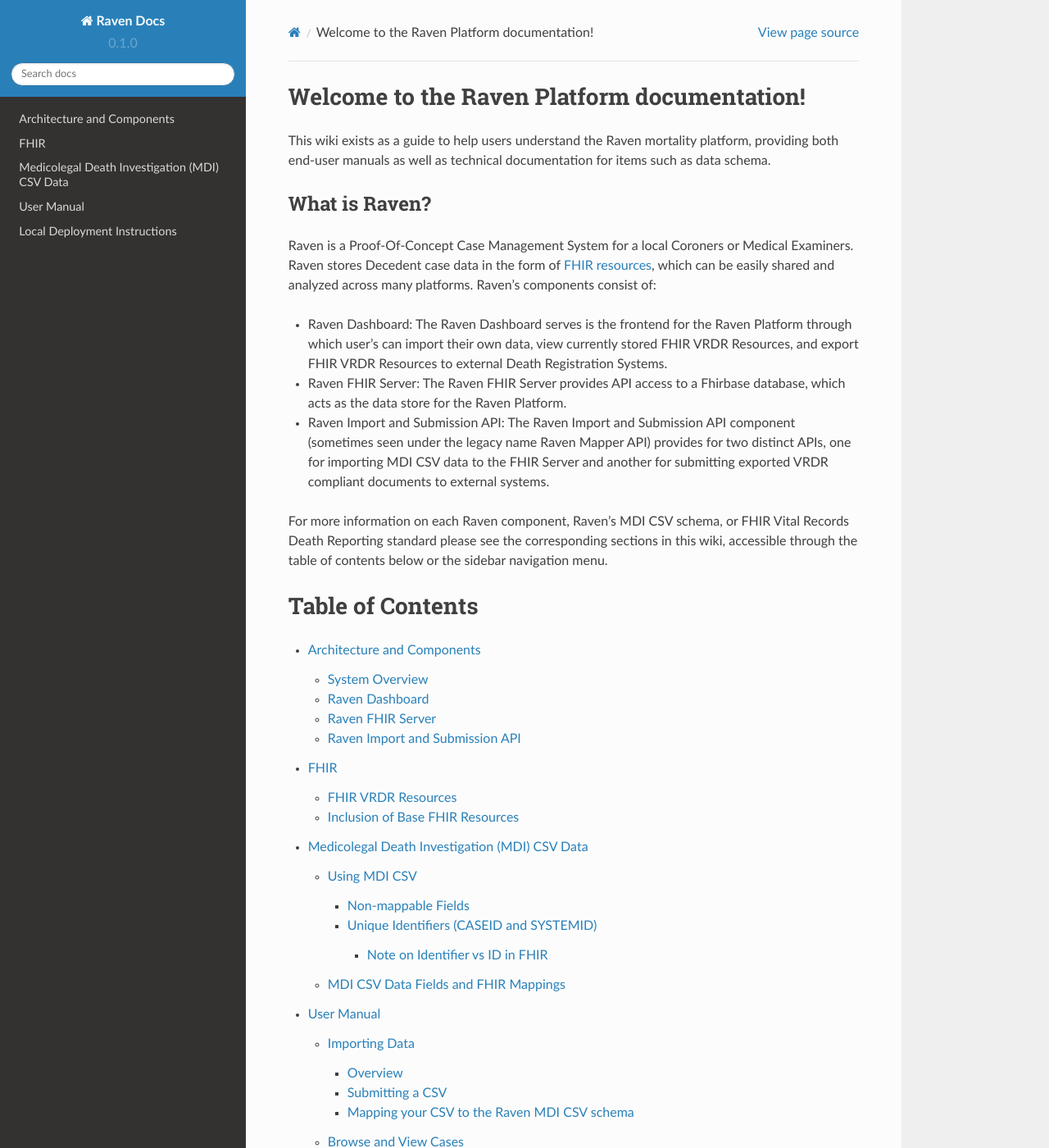
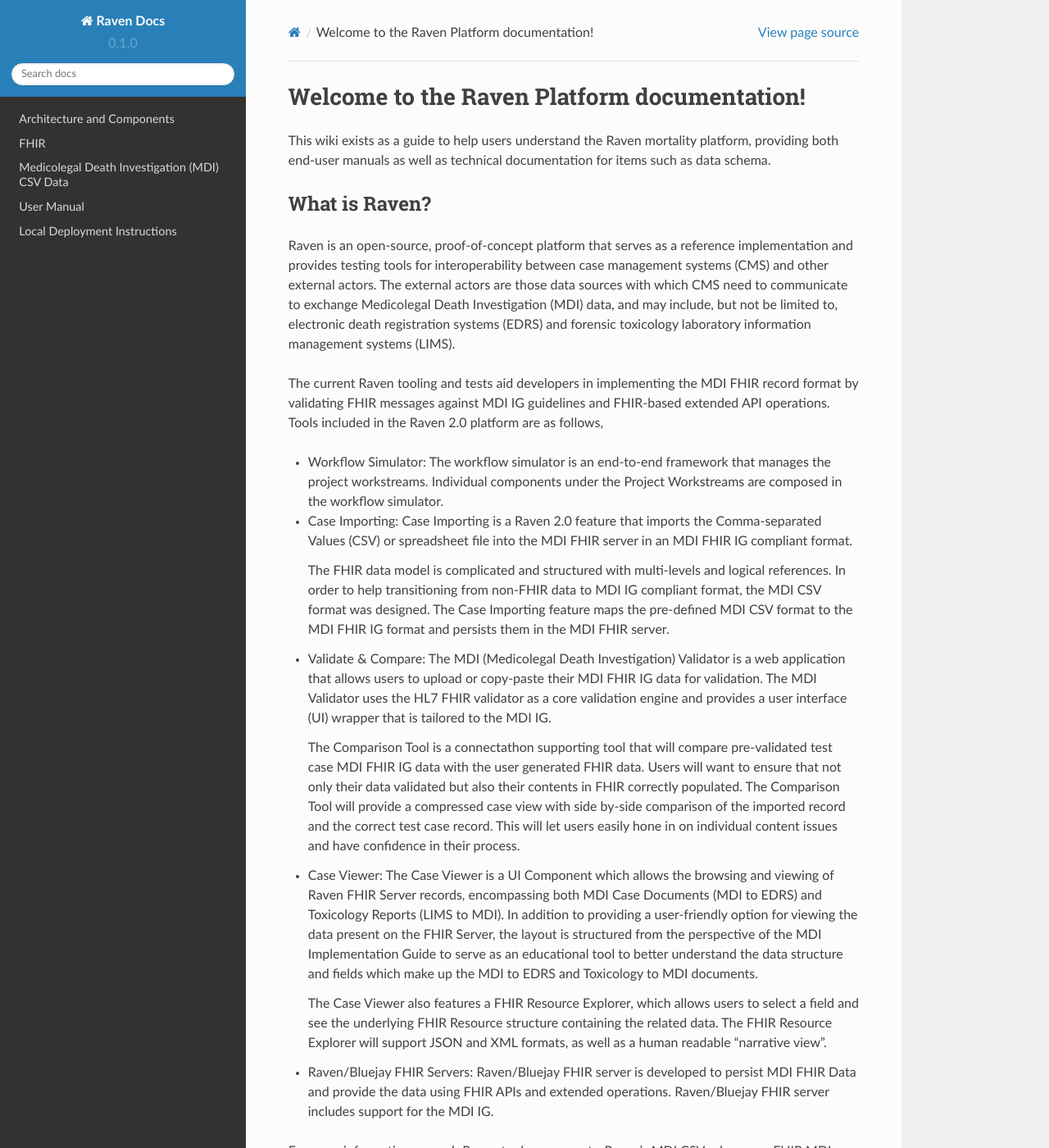
Before and after one commit to MortalityReporting/RavenDocs, a Sphinx documentation site: the page built from docs/source/index.rst, in a window 1280 px wide and 1400 px high. Shown: the whole window at 82% size. Built offline with Sphinx 7.4.7 and the Read the Docs theme 2.0.0, drawn with Linux system fonts in a browser that asks for light colours; some of the changed text lies outside the part shown.

Commit message:
Update index.rst

```diff
--- a/docs/source/index.rst
+++ b/docs/source/index.rst
@@ -9,27 +9,40 @@
 What is Raven?
 --------------
 
-Raven is a Proof-Of-Concept Case Management System for a local Coroners
-or Medical Examiners. Raven stores Decedent case data in the form of
-`FHIR resources <https://www.hl7.org/fhir/>`__, which can be easily
-shared and analyzed across many platforms. Raven’s components consist
-of:
+Raven is an open-source, proof-of-concept platform that serves as a reference implementation and provides testing tools for interoperability between case management systems (CMS) and other external actors. The external actors are those data sources with which CMS need to communicate to exchange Medicolegal Death Investigation (MDI) data, and may include, but not be limited to, electronic death registration systems (EDRS) and forensic toxicology laboratory information management systems (LIMS).
 
--  Raven Dashboard: The Raven Dashboard serves is the frontend for the
-   Raven Platform through which user’s can import their own data, view
-   currently stored FHIR VRDR Resources, and export FHIR VRDR Resources
-   to external Death Registration Systems.
--  Raven FHIR Server: The Raven FHIR Server provides API access to a
-   Fhirbase database, which acts as the data store for the Raven
-   Platform.
--  Raven Import and Submission API: The Raven Import and Submission API
-   component (sometimes seen under the legacy name Raven Mapper API)
-   provides for two distinct APIs, one for importing MDI CSV data to the
-   FHIR Server and another for submitting exported VRDR compliant
-   documents to external systems.
+The current Raven tooling and tests aid developers in implementing the MDI FHIR record format by validating FHIR messages against MDI IG guidelines and FHIR-based extended API operations. Tools included in the Raven 2.0 platform are as follows,
 
-For more information on each Raven component, Raven’s MDI CSV schema, or
-FHIR Vital Records Death Reporting standard please see the corresponding
+- Workflow Simulator:
+  The workflow simulator is an end-to-end framework that manages the project workstreams. Individual components under the Project Workstreams are composed
+  in the workflow simulator.
+- Case Importing:
+  Case Importing is a Raven 2.0 feature that imports the Comma-separated Values (CSV) or spreadsheet file into the MDI FHIR server in an MDI FHIR IG
+  compliant format.
+
+  The FHIR data model is complicated and structured with multi-levels and logical references. In order to help transitioning from non-FHIR data to MDI IG
+  compliant format, the MDI CSV format was designed. The Case Importing feature maps the pre-defined MDI CSV format to the MDI FHIR IG format and persists
+  them in the MDI FHIR server.
+- Validate & Compare: The MDI (Medicolegal Death Investigation) Validator is a web application that allows users to upload or copy-paste their MDI FHIR IG
+  data for validation. The MDI Validator uses the HL7 FHIR validator as a core validation engine and provides a user interface (UI) wrapper that is
+  tailored to the MDI IG.
+
+  The Comparison Tool is a connectathon supporting tool that will compare pre-validated test case MDI FHIR IG data with the user generated FHIR data. Users
+  will want to ensure that not only their data validated but also their contents in FHIR correctly populated. The Comparison Tool will provide a compressed
+  case view with side by-side comparison of the imported record and the correct test case record. This will let users easily hone in on individual content
+  issues and have confidence in their process.
+- Case Viewer: The Case Viewer is a UI Component which allows the browsing and viewing of Raven FHIR Server records, encompassing both MDI Case Documents
+  (MDI to EDRS) and Toxicology Reports (LIMS to MDI). In addition to providing a user-friendly option for viewing the data present on the FHIR Server, the
+  layout is structured from the perspective of the MDI Implementation Guide to serve as an educational tool to better understand the data structure and
+  fields which make up the MDI to EDRS and Toxicology to MDI documents.
+
+  The Case Viewer also features a FHIR Resource Explorer, which allows users to select a field and see the underlying FHIR Resource structure containing
+  the related data. The FHIR Resource Explorer will support JSON and XML formats, as well as a human readable “narrative view”.
+- Raven/Bluejay FHIR Servers: Raven/Bluejay FHIR server is developed to persist MDI FHIR Data and provide the data using FHIR APIs and extended operations.
+  Raven/Bluejay FHIR server includes support for the MDI IG.
+
+For more information on each Raven tool components, Raven’s MDI CSV schema, or
+FHIR MDI standard please see the corresponding
 sections in this wiki, accessible through the table of contents below or
 the sidebar navigation menu.
 
```
